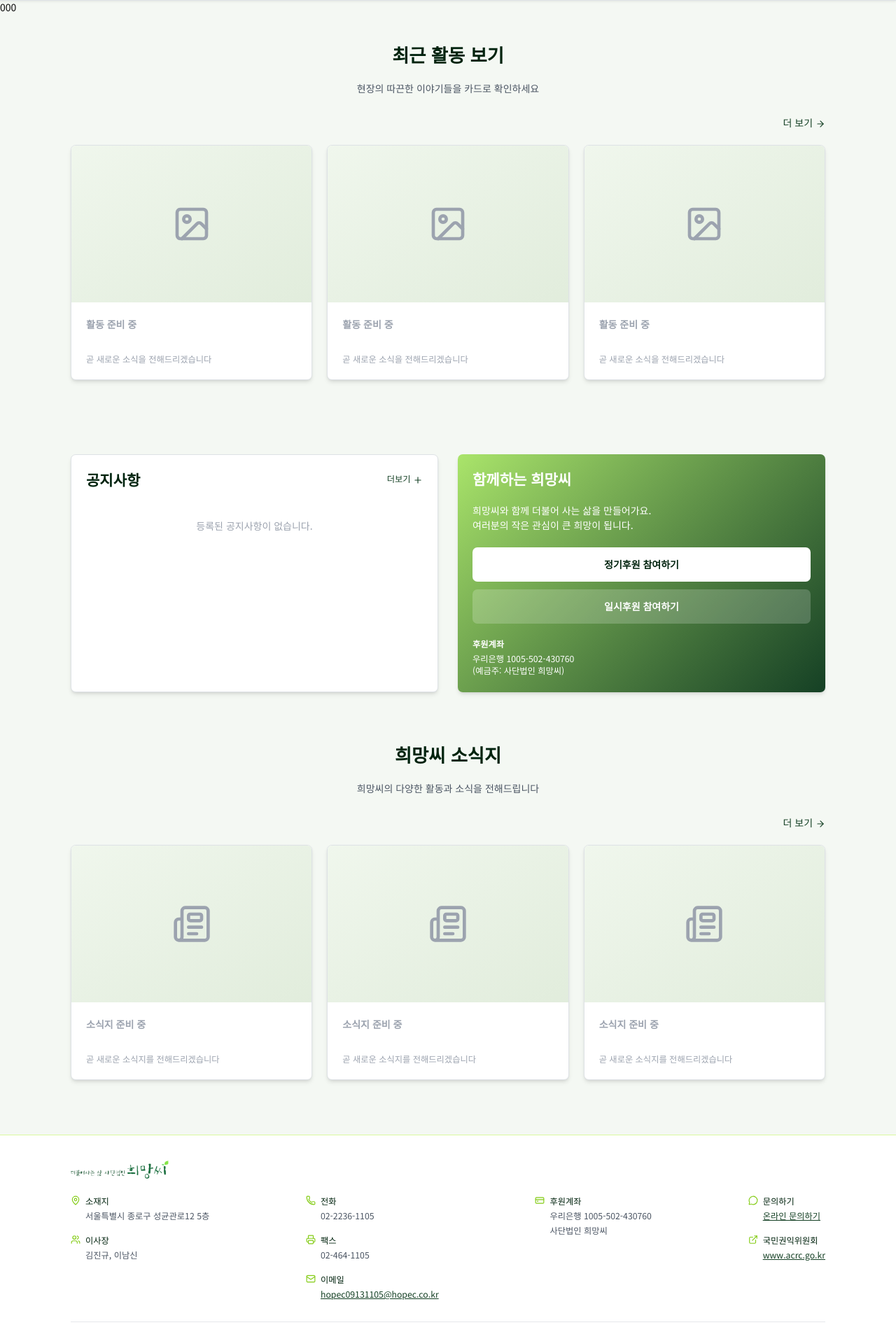
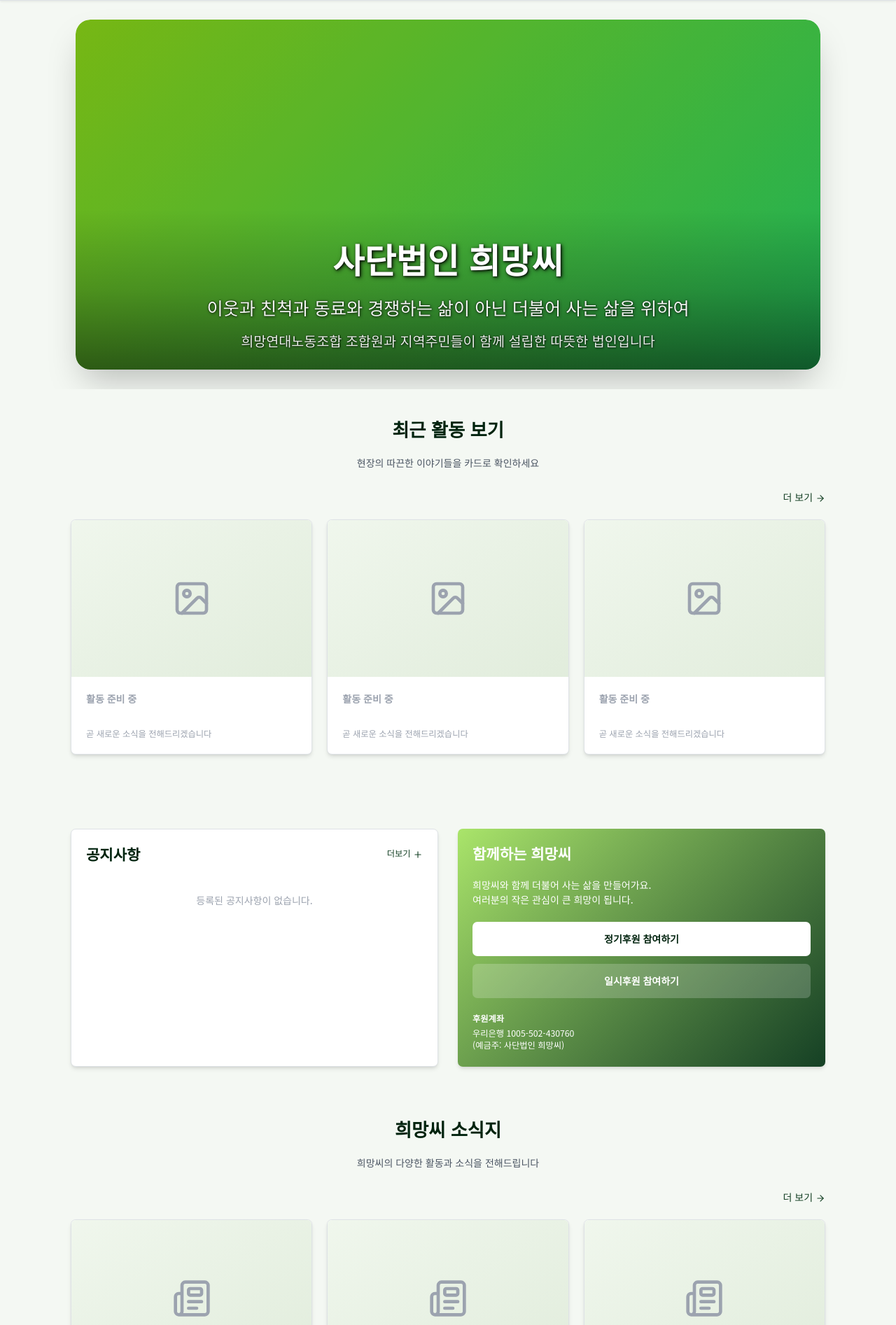
Before and after one commit to DrunkenZealnut/younglabor, a PHP site: page /younglabor/index.php in a window 1280 px wide. Shown: the part 70-1963 px from the top of the page at 70% size. Run offline with PHP 8.4, Linux system fonts and the light colour scheme; data comes from the database, SQL or seed files in the repository; both versions use the stored data as it was after the commit; tables that the repository leaves empty or names only in its code hold one stand-in row (values such as "Sample post"); some libraries are stand-ins or nearby versions.

Commit message:
히어로섹션 만들어적용하기

```diff
--- a/admin/menu/create.php
+++ b/admin/menu/create.php
@@ -52,8 +52,8 @@ if ($_SERVER['REQUEST_METHOD'] === 'POST') {
     $pdo->exec("SET NAMES utf8mb4");
 
     // 준비된 명령문 사용
-    $stmt = $pdo->prepare("INSERT INTO " . table('menu') . " (parent_id, title, slug, position, sort_order, is_active, board_id)
-                          VALUES (:parent_id, :title, :slug, :position, :sort_order, :is_active, :board_id)");
+    $stmt = $pdo->prepare("INSERT INTO " . table('menu') . " (parent_id, title, slug, position, sort_order, is_active, board_id, created_at, updated_at)
+                          VALUES (:parent_id, :title, :slug, :position, :sort_order, :is_active, :board_id, NOW(), NOW())");
 
     $result = $stmt->execute([
       ':parent_id' => $parent_id,
--- a/admin/menu/edit.php
+++ b/admin/menu/edit.php
@@ -32,7 +32,7 @@ try {
   $usedBoards = $usedBoardsStmt->fetchAll(PDO::FETCH_COLUMN);
 
   // 모든 활성 게시판 목록 조회
-  $stmt = $pdo->query("SELECT id, board_name FROM hopec_boards WHERE is_active = 1 ORDER BY board_name");
+  $stmt = $pdo->query("SELECT id, board_name FROM " . table('boards') . " WHERE is_active = 1 ORDER BY board_name");
   $boards = $stmt->fetchAll(PDO::FETCH_ASSOC);
 } catch (PDOException $e) {
   $boards = [];
--- a/admin/settings/hero/api/activate.php
+++ b/admin/settings/hero/api/activate.php
@@ -20,10 +20,10 @@ try {
     $pdo->beginTransaction();
 
     // 모든 히어로 섹션을 비활성화
-    $pdo->exec("UPDATE hopec_hero_sections SET is_active = false");
+    $pdo->exec("UPDATE " . table('hero_sections') . " SET is_active = false");
 
     // 선택한 히어로 섹션만 활성화
-    $stmt = $pdo->prepare("UPDATE hopec_hero_sections SET is_active = true WHERE id = ?");
+    $stmt = $pdo->prepare("UPDATE " . table('hero_sections') . " SET is_active = true WHERE id = ?");
     $stmt->execute([$id]);
 
     // 트랜잭션 커밋
--- a/admin/settings/hero/api/delete.php
+++ b/admin/settings/hero/api/delete.php
@@ -17,7 +17,7 @@ try {
     $id = intval($input['id']);
 
     // 기본 히어로는 삭제할 수 없음
-    $stmt = $pdo->prepare("SELECT type FROM hopec_hero_sections WHERE id = ?");
+    $stmt = $pdo->prepare("SELECT type FROM " . table('hero_sections') . " WHERE id = ?");
     $stmt->execute([$id]);
     $hero = $stmt->fetch(PDO::FETCH_ASSOC);
 
@@ -26,7 +26,7 @@ try {
     }
 
     // 히어로 섹션 삭제
-    $stmt = $pdo->prepare("DELETE FROM hopec_hero_sections WHERE id = ?");
+    $stmt = $pdo->prepare("DELETE FROM " . table('hero_sections') . " WHERE id = ?");
     $stmt->execute([$id]);
 
     echo json_encode(['success' => true]);
--- a/admin/settings/hero/api/get.php
+++ b/admin/settings/hero/api/get.php
@@ -14,7 +14,7 @@ try {
         throw new Exception('ID가 필요합니다.');
     }
 
-    $stmt = $pdo->prepare("SELECT * FROM hopec_hero_sections WHERE id = ?");
+    $stmt = $pdo->prepare("SELECT * FROM " . table('hero_sections') . " WHERE id = ?");
     $stmt->execute([$id]);
 
     $hero = $stmt->fetch(PDO::FETCH_ASSOC);
--- a/admin/settings/hero/api/preview.php
+++ b/admin/settings/hero/api/preview.php
@@ -12,7 +12,7 @@ try {
         throw new Exception('ID가 필요합니다.');
     }
 
-    $stmt = $pdo->prepare("SELECT * FROM hopec_hero_sections WHERE id = ?");
+    $stmt = $pdo->prepare("SELECT * FROM " . table('hero_sections') . " WHERE id = ?");
     $stmt->execute([$id]);
 
     $hero = $stmt->fetch(PDO::FETCH_ASSOC);
--- a/admin/settings/hero/api/save.php
+++ b/admin/settings/hero/api/save.php
@@ -6,7 +6,7 @@ require_once '../../../bootstrap.php';
 header('Content-Type: application/json');
 
 try {
-    // bootstrap.php에서 환경변수 기반 $pdo 사용
+    // bootstrap.php에서 환경변수 기반 $pdo 사용 및 table() 함수 로드됨
 
     $input = json_decode(file_get_contents('php://input'), true);
 
@@ -20,7 +20,7 @@ try {
     $config = json_encode($input['config'] ?? []);
 
     $stmt = $pdo->prepare("
-        INSERT INTO hopec_hero_sections (name, type, code, config, is_active, priority)
+        INSERT INTO " . table('hero_sections') . " (name, type, code, config, is_active, priority)
         VALUES (?, ?, ?, ?, false, ?)
     ");
 
--- a/admin/settings/hero/api/update.php
+++ b/admin/settings/hero/api/update.php
@@ -21,7 +21,7 @@ try {
     // 코드가 있는 경우에만 업데이트
     if (isset($input['code']) && $input['code'] !== null) {
         $stmt = $pdo->prepare("
-            UPDATE hopec_hero_sections
+            UPDATE " . table('hero_sections') . "
             SET name = ?, code = ?, config = ?, updated_at = NOW()
             WHERE id = ?
         ");
@@ -29,7 +29,7 @@ try {
     } else {
         // 코드 없이 설정만 업데이트
         $stmt = $pdo->prepare("
-            UPDATE hopec_hero_sections
+            UPDATE " . table('hero_sections') . "
             SET name = ?, config = ?, updated_at = NOW()
             WHERE id = ?
         ");
--- a/admin/settings/hero_settings.php
+++ b/admin/settings/hero_settings.php
@@ -6,8 +6,8 @@ require_once '../bootstrap.php';
 // 히어로 섹션 데이터 조회 - 환경변수 기반 DB 연결 사용
 // bootstrap.php에서 이미 $pdo가 설정되어 있음
 
-// 모든 히어로 섹션 조회
-$stmt = $pdo->query("SELECT * FROM hopec_hero_sections ORDER BY priority ASC, id DESC");
+// 모든 히어로 섹션 조회 - 실제 테이블명 사용 (DB_PREFIX가 비어있음)
+$stmt = $pdo->query("SELECT * FROM " . table('hero_sections') . " ORDER BY priority ASC, id DESC");
 $heroSections = $stmt->fetchAll(PDO::FETCH_ASSOC);
 
 // 활성 히어로 섹션 찾기
--- a/theme/natural-green/components/hero-slider.php
+++ b/theme/natural-green/components/hero-slider.php
@@ -21,11 +21,20 @@ try {
     $username = env('DB_USERNAME', 'root');
     $password = env('DB_PASSWORD', '');
     $charset = env('DB_CHARSET', 'utf8mb4');
+    $tablePrefix = env('DB_PREFIX', '');
 
     $pdo = new PDO("mysql:host=$host;dbname=$dbname;charset=$charset", $username, $password);
     $pdo->setAttribute(PDO::ATTR_ERRMODE, PDO::ERRMODE_EXCEPTION);
 
-    $stmt = $pdo->query("SELECT * FROM hopec_hero_sections WHERE is_active = 1 LIMIT 1");
+    // table() 함수 정의 (db.php와 동일한 방식)
+    if (!function_exists('table')) {
+        function table($tableName) {
+            global $tablePrefix;
+            return $tablePrefix . $tableName;
+        }
+    }
+
+    $stmt = $pdo->query("SELECT * FROM " . table('hero_sections') . " WHERE is_active = 1 LIMIT 1");
     $activeHero = $stmt->fetch(PDO::FETCH_ASSOC);
 
     if ($activeHero && $activeHero['type'] !== 'default') {
@@ -49,7 +58,15 @@ try {
 
 // 커스텀 히어로를 사용하는 경우
 if ($useCustomHero && $activeHero) {
-    echo $activeHero['code'];
+    ?>
+    <section class="hero-section py-8">
+      <div class="max-w-7xl mx-auto px-4 sm:px-6 lg:px-8">
+        <div class="relative overflow-hidden" style="border-radius: 1.5rem; box-shadow: 0 25px 50px -12px rgba(0, 0, 0, 0.25);">
+          <?= $activeHero['code'] ?>
+        </div>
+      </div>
+    </section>
+    <?php
     return; // 커스텀 코드를 출력하고 종료
 }
 
@@ -168,8 +185,8 @@ try {
 }
 ?>
 
-<section class="hero-section">
-  <div class="relative w-full">
+<section class="hero-section py-8">
+  <div class="max-w-7xl mx-auto px-4 sm:px-6 lg:px-8">
     <div class="relative overflow-hidden" style="border-radius: 1.5rem; box-shadow: 0 25px 50px -12px rgba(0, 0, 0, 0.25);">
       <div class="hero-slider relative" style="height: <?= $hero_config['height'] ?>; min-height: 400px; border-radius: 1.5rem; overflow: hidden;">
 
@@ -546,12 +563,30 @@ main {
     background: var(--background) !important;
     background-color: var(--background) !important;
     background-image: none !important;
-    overflow: visible;
-    margin: 2rem auto 2rem auto; /* 상하단 여백 추가 */
-    max-width: 1200px;
-    padding: 0 2rem;
+    width: 100% !important;
+    max-width: 100vw !important;
+    overflow-x: hidden !important;
     position: relative;
     z-index: 1;
+}
+
+/* 히어로 섹션 내부 컨테이너 강제 제한 */
+.hero-section > div {
+    max-width: 80rem !important; /* max-w-7xl = 80rem */
+    margin: 0 auto !important;
+    padding: 0 1rem !important;
+}
+
+@media (min-width: 640px) {
+    .hero-section > div {
+        padding: 0 1.5rem !important; /* sm:px-6 */
+    }
+}
+
+@media (min-width: 1024px) {
+    .hero-section > div {
+        padding: 0 2rem !important; /* lg:px-8 */
+    }
 }
 
 .hero-slider {
@@ -662,6 +697,19 @@ main {
     box-shadow: 0 0 0 6px rgba(255, 255, 255, 0.3);
 }
 
+/* 커스텀 히어로 섹션 너비 제한 - 컨테이너 크기를 준수 */
+.hero-section > div > div > div[style*="height: 500px"],
+.hero-section .carousel-container {
+    max-width: 100% !important;
+    width: 100% !important;
+    box-sizing: border-box !important;
+}
+
+.hero-section .carousel-slide {
+    max-width: 100% !important;
+    box-sizing: border-box !important;
+}
+
 /* 슬라이드 레이아웃 - 올바른 레이아웃 */
 .hero-slider {
     position: relative;
```
Also changed, not shown: project_default_schema.sql.
